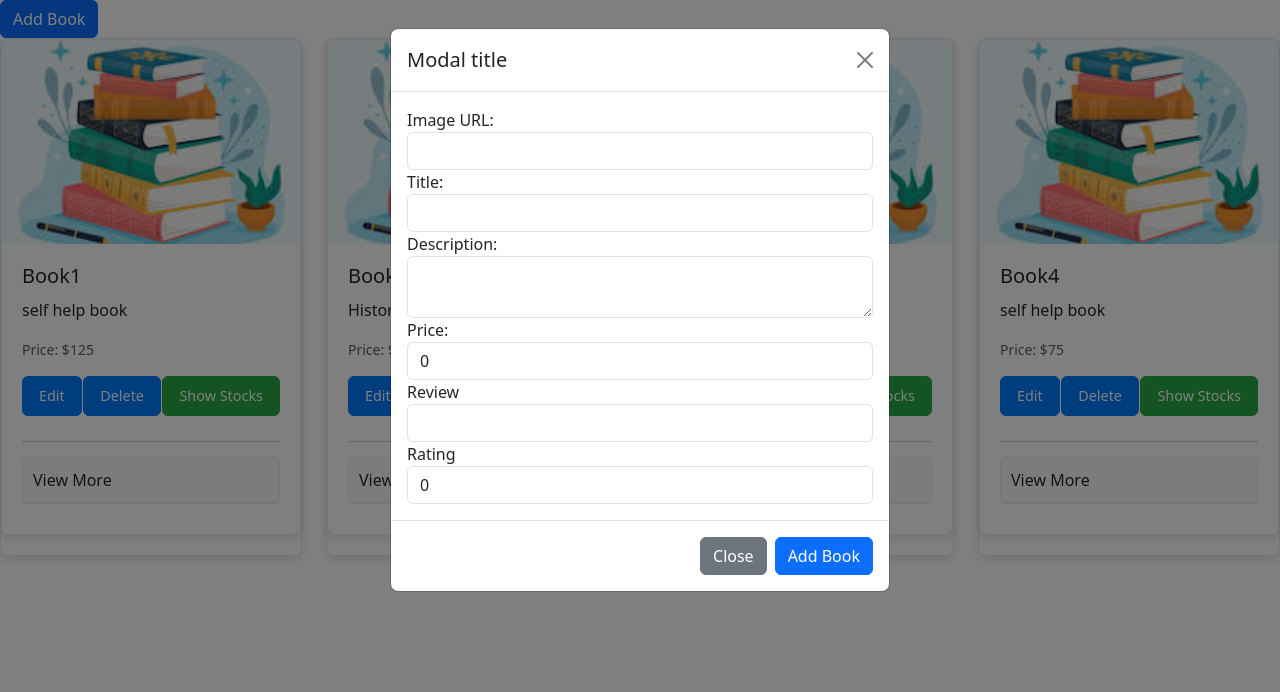
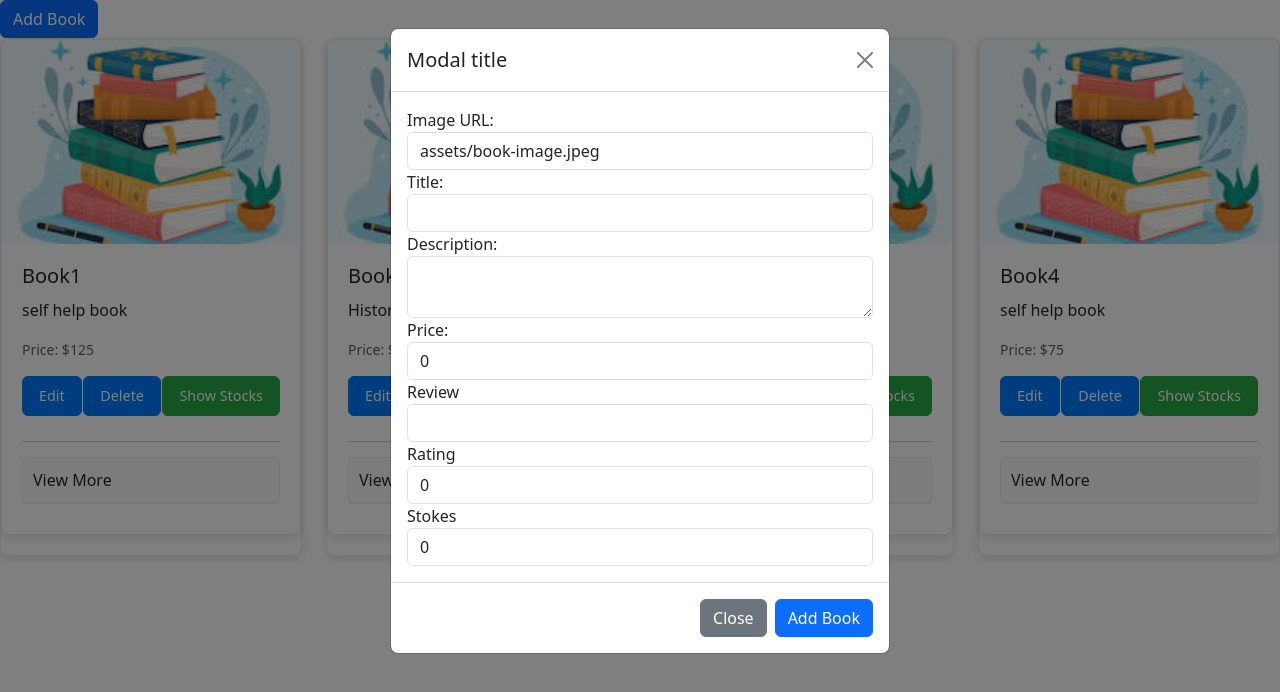
Before and after one commit to vivek-vaghasiya20/bacancy-angular-training, an Angular app: page / in a window 1280 px wide. Both pictures are taken after a click on the button "Add Book". Shown: the top 692 px of the page. Built offline with nearby package versions, Linux system fonts and the light colour scheme.

Commit message:
make changes

```diff
--- a/src/app/book-list/book-action/book-action.component.html
+++ b/src/app/book-list/book-action/book-action.component.html
@@ -61,6 +61,9 @@
             id="price"
             [(ngModel)]="newBook.price"
           />
+          <div *ngIf="!validatePrice()" class="text-danger">
+            Price cannot be negative.
+          </div>
         </div>
         <div class="form-group">
           <label for="imgUrl">Review</label>
@@ -81,6 +84,16 @@
             [(ngModel)]="newBook.rating"
           />
         </div>
+        <div class="form-group">
+          <label for="title">Stokes</label>
+          <input
+            type="number"
+            maxlength="5"
+            class="form-control"
+            id="stokes"
+            [(ngModel)]="newBook.stock"
+          />
+        </div>
       </div>
       <div class="modal-footer">
         <button type="button" class="btn btn-secondary" data-bs-dismiss="modal">
--- a/src/app/book-list/book-action/book-action.component.ts
+++ b/src/app/book-list/book-action/book-action.component.ts
@@ -1,4 +1,10 @@
-import { Component, EventEmitter, Input, Output, SimpleChanges } from '@angular/core';
+import {
+  Component,
+  EventEmitter,
+  Input,
+  Output,
+  SimpleChanges,
+} from '@angular/core';
 import { book } from 'src/app/book-interface';
 
 @Component({
@@ -10,7 +16,7 @@ export class BookActionComponent {
   @Input() book: book | undefined;
   public newBook: book = {
     bookId: 0,
-    imgUrl: '',
+    imgUrl: 'assets/book-image.jpeg',
     title: '',
     description: '',
     price: 0,
@@ -29,17 +35,22 @@ export class BookActionComponent {
   }
 
   public addBook(): void {
-    if (this.validForm()) {
+    if (this.validForm() && this.validatePrice()) {
       this.bookAdded.emit(this.newBook);
       this.resetForm();
     } else {
-      alert('Please fill up all field ');
+      alert('Please fill up all field or enter valid values.');
+      this.resetForm();
     }
   }
 
   public updateBook(): void {
-    this.bookEdited.emit(this.newBook);
-    this.resetForm();
+    if (this.validForm() && this.validatePrice()) {
+      this.bookEdited.emit(this.newBook);
+      this.resetForm();
+    } else {
+      alert('Please fill up all field or enter valid values.');
+    }
   }
 
   private validForm(): boolean {
@@ -53,11 +64,14 @@ export class BookActionComponent {
       this.newBook.stock !== null
     );
   }
+  public validatePrice(): boolean {
+    return this.newBook.price >= 0;
+  }
 
   public resetForm(): void {
     this.newBook = {
       bookId: 0,
-      imgUrl: '',
+      imgUrl: 'assets/book-image.jpeg',
       title: '',
       description: '',
       price: 0,
```
